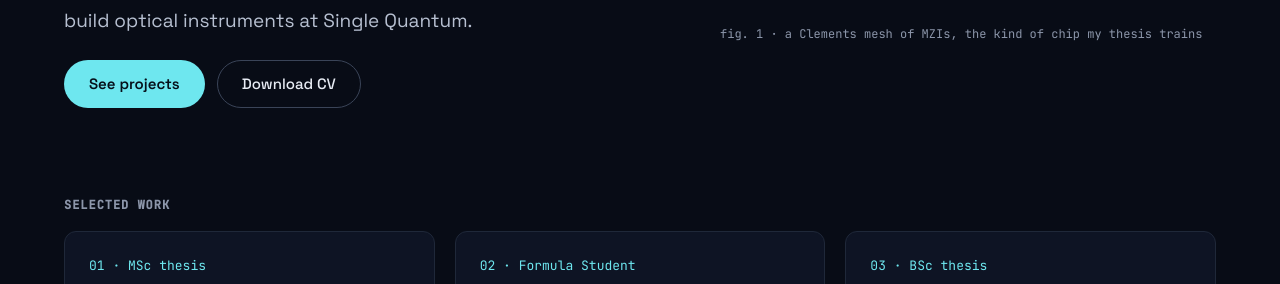
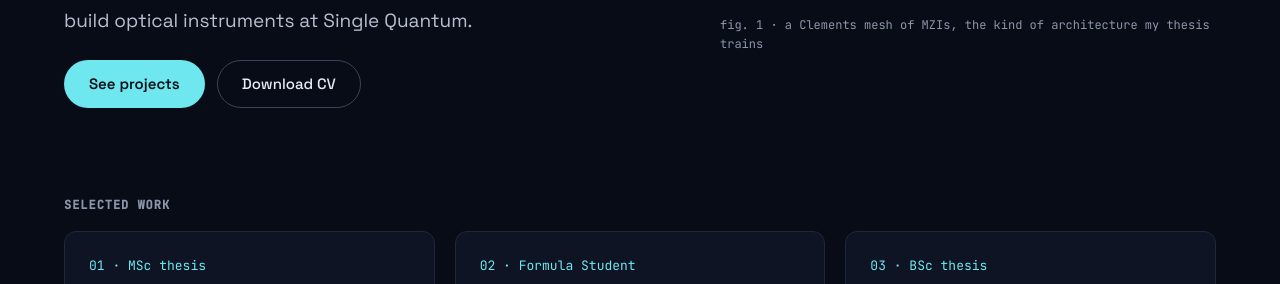
Before and after one commit to l85196813-create/portfolio, a plain HTML site: page index.html in a window 1280 px wide. Shown: the part 451-735 px from the top of the page. Drawn offline with Linux system fonts and the light colour scheme.

Commit message:
Update mesh caption
Co-Authored-By: Claude Opus 5.5 <noreply@anthropic.com>
Claude-Session: https://claude.ai/code/session_013o6hKW2PCGuP8mzqQjPWXC

```diff
--- a/index.html
+++ b/index.html
@@ -70,7 +70,7 @@
 <path class="pulse" pathLength="1440" d="M0 220 H60 C100 220,100 160,140 160 H180 C220 160,220 100,260 100 H300 C340 100,340 40,380 40 H540 C580 40,580 100,620 100 H660 C700 100,700 160,740 160 H800"/>
 <circle class="light-dot" cx="0" cy="220" r="5"/><circle class="light-dot" cx="800" cy="160" r="5"/>
 </svg>
-<figcaption>fig. 1 · a Clements mesh of MZIs, the kind of chip my thesis trains</figcaption>
+<figcaption>fig. 1 · a Clements mesh of MZIs, the kind of architecture my thesis trains</figcaption>
 </figure>
 </section>
 
```
